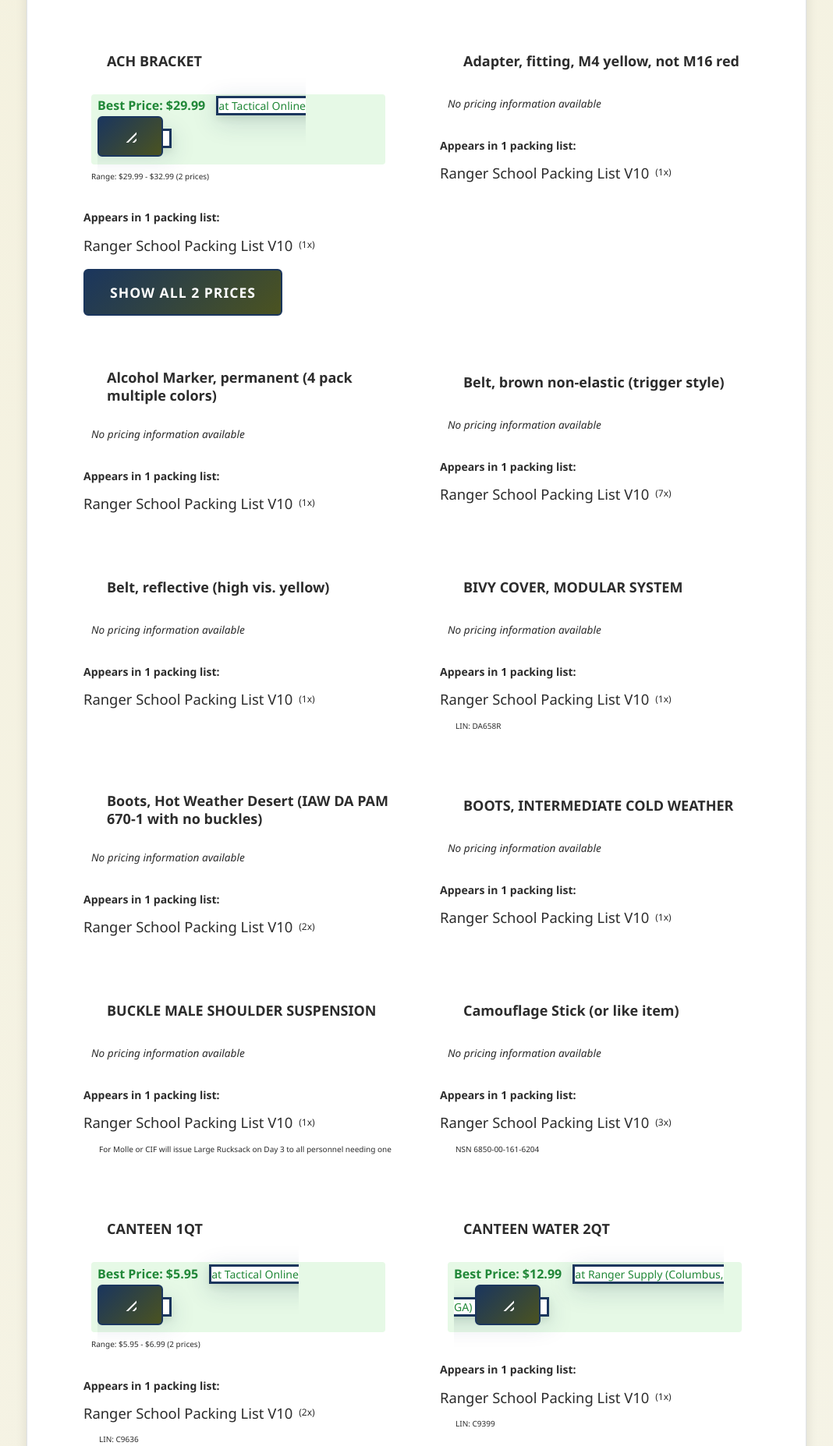
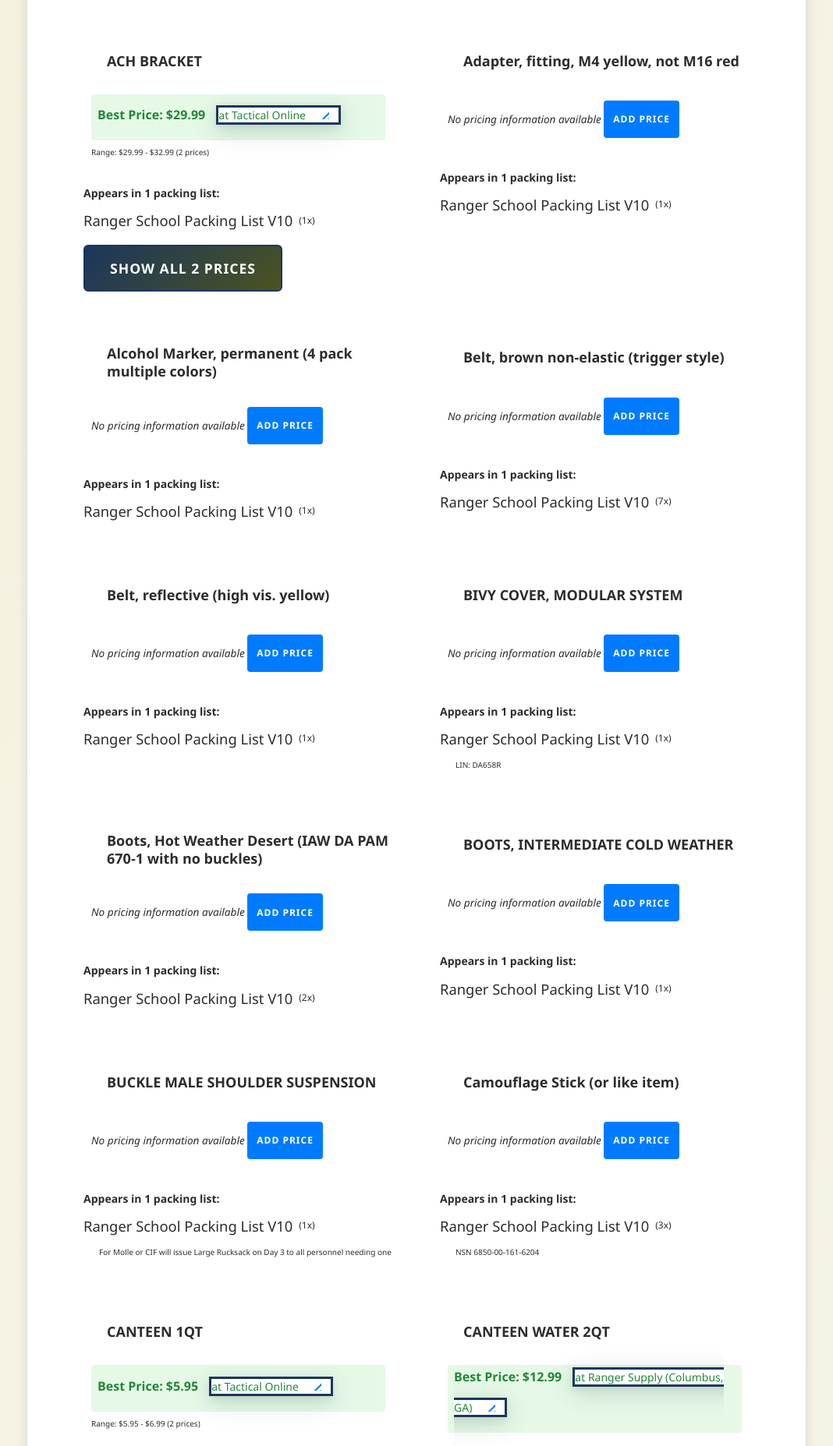
Before and after one commit to gitayam/community-packing-list, a Django app: page /items/ in a window 1280 px wide. Shown: the part 681-2536 px from the top of the page at 78% size, without its empty margins (106-1174 px from the left). Run offline with Django 5.2, Linux system fonts and the light colour scheme; data comes from the database, SQL or seed files in the repository; data that the repository does not hold is empty.

Commit message:
fix: add missing price modal HTML, CSS styling for edit buttons, and support for editing existing prices in modal

```diff
--- a/packing_lists/templates/packing_lists/items.html
+++ b/packing_lists/templates/packing_lists/items.html
@@ -165,6 +165,9 @@
                     {% else %}
                         <div class="no-price">
                             <em>No pricing information available</em>
+                            <button type="button" class="add-price-btn" onclick="openPriceModal({{ item_data.item.id }}, null)">
+                                Add Price
+                            </button>
                         </div>
                     {% endif %}
                 </div>
@@ -248,6 +251,16 @@
             <p>No items found matching your filters.</p>
         </div>
         {% endfor %}
+    </div>
+</div>
+
+<!-- Price Modal -->
+<div id="price-modal" class="modal" style="display: none;">
+    <div class="modal-content">
+        <span id="close-price-modal" class="modal-close">&times;</span>
+        <div id="price-modal-body">
+            <!-- AJAX-loaded form will go here -->
+        </div>
     </div>
 </div>
 
@@ -659,5 +672,96 @@ document.addEventListener('DOMContentLoaded', function() {
         gap: 5px;
     }
 }
+
+/* Edit price button styling */
+.edit-price-btn {
+    background: none;
+    border: none;
+    cursor: pointer;
+    padding: 4px;
+    margin-left: 8px;
+    border-radius: 4px;
+    color: var(--color-primary, #007bff);
+    transition: background-color 0.2s ease;
+    display: inline-flex;
+    align-items: center;
+    justify-content: center;
+}
+
+.edit-price-btn:hover {
+    background-color: rgba(0, 123, 255, 0.1);
+    color: var(--color-primary-dark, #0056b3);
+}
+
+.edit-price-btn svg {
+    width: 14px;
+    height: 14px;
+}
+
+/* Modal styling */
+.modal {
+    position: fixed;
+    z-index: 1000;
+    left: 0;
+    top: 0;
+    width: 100%;
+    height: 100%;
+    background-color: rgba(0, 0, 0, 0.5);
+    display: flex;
+    align-items: center;
+    justify-content: center;
+}
+
+.modal-content {
+    background-color: white;
+    padding: 20px;
+    border-radius: 8px;
+    max-width: 500px;
+    width: 90%;
+    max-height: 80vh;
+    overflow-y: auto;
+    position: relative;
+    box-shadow: 0 4px 20px rgba(0, 0, 0, 0.3);
+}
+
+.modal-close {
+    position: absolute;
+    top: 10px;
+    right: 15px;
+    font-size: 24px;
+    font-weight: bold;
+    cursor: pointer;
+    color: #999;
+    line-height: 1;
+}
+
+.modal-close:hover {
+    color: #333;
+}
+
+/* Add price button for items without prices */
+.add-price-btn {
+    background: var(--color-primary, #007bff);
+    color: white;
+    border: none;
+    padding: 6px 12px;
+    border-radius: 4px;
+    cursor: pointer;
+    font-size: 12px;
+    margin-top: 8px;
+    transition: background-color 0.2s ease;
+}
+
+.add-price-btn:hover {
+    background: var(--color-primary-dark, #0056b3);
+}
+
+@media (max-width: 768px) {
+    .modal-content {
+        width: 95%;
+        margin: 10px;
+        max-height: 90vh;
+    }
+}
 </style>
 {% endblock %}
--- a/packing_lists/views.py
+++ b/packing_lists/views.py
@@ -502,8 +502,22 @@ def store_edit(request, store_id):
 
 def price_form_partial(request, item_id, list_id=None):
     item = get_object_or_404(Item, id=item_id)
+
+    # Check if we're editing an existing price
+    price_id = request.GET.get('price_id')
+    price_instance = None
+    if price_id:
+        try:
+            price_instance = Price.objects.get(id=price_id, item=item)
+        except Price.DoesNotExist:
+            pass
+
     if request.method == 'POST' and request.headers.get('x-requested-with') == 'XMLHttpRequest':
-        form = PriceForm(request.POST)
+        if price_instance:
+            form = PriceForm(request.POST, instance=price_instance)
+        else:
+            form = PriceForm(request.POST)
+
         if form.is_valid():
             price = form.save(commit=False)
             price.item = item
@@ -515,18 +529,22 @@ def price_form_partial(request, item_id, list_id=None):
                 'form': form,
                 'item': item,
                 'list_id': list_id,
-                'title': f"Add Price for {item.name}",
+                'title': f"{'Edit' if price_instance else 'Add'} Price for {item.name}",
                 'is_modal': True,
             }
             html = render_to_string('packing_lists/price_form_modal.html', context, request=request)
             return JsonResponse({'success': False, 'html': html})
     else:
-        form = PriceForm()
+        if price_instance:
+            form = PriceForm(instance=price_instance)
+        else:
+            form = PriceForm()
+
         context = {
             'form': form,
             'item': item,
             'list_id': list_id,
-            'title': f"Add Price for {item.name}",
+            'title': f"{'Edit' if price_instance else 'Add'} Price for {item.name}",
             'is_modal': True,
         }
         if request.headers.get('x-requested-with') == 'XMLHttpRequest':
@@ -987,7 +1005,6 @@ def delete_packing_lists(request):
     """
     if request.method == 'POST':
         list_ids = request.POST.getlist('list_ids')
-        print('DEBUG: Received list_ids for deletion:', list_ids)
 
         if not list_ids:
             messages.error(request, "Please select at least one list to delete.")
```
